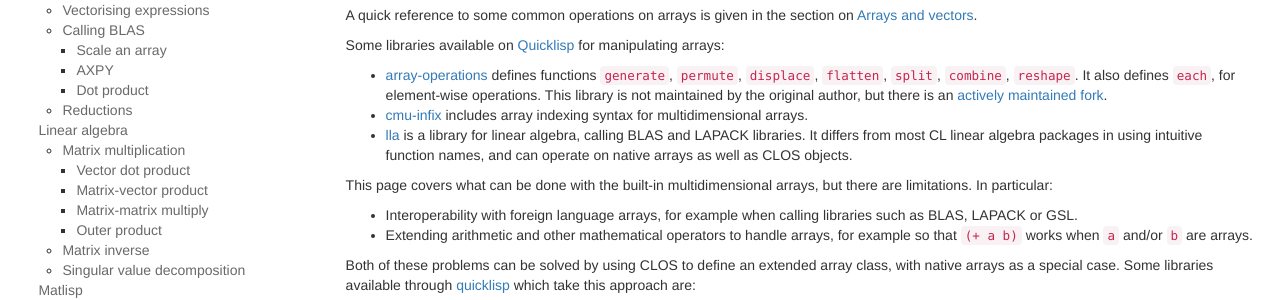
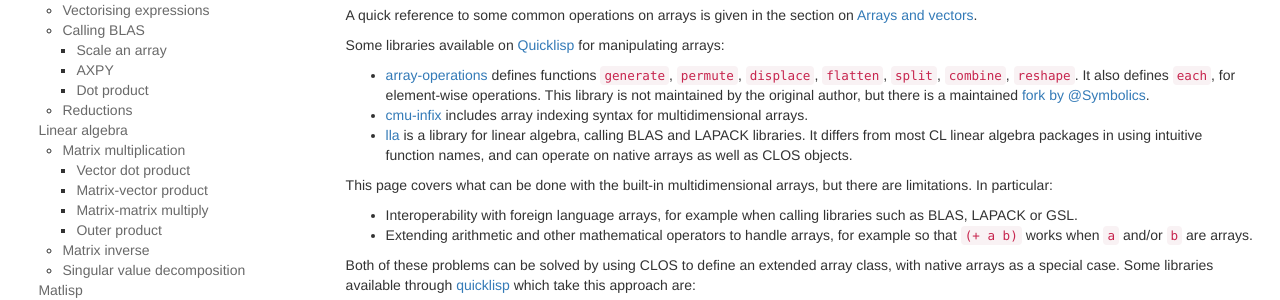
Before and after one commit to LispCookbook/cl-cookbook, a Jekyll site: the page built from arrays.md, in a window 1280 px wide and 900 px high. Shown: the part 284-584 px from the top of the window. Built offline with Jekyll 4.4.1, drawn with Linux system fonts in a browser that asks for light colours.

Commit message:
Update the active maintain repo link for Array-operations
It is now part of Lisp-Stat

```diff
--- a/arrays.md
+++ b/arrays.md
@@ -19,7 +19,7 @@ Some libraries available on [Quicklisp](https://www.quicklisp.org/beta/) for man
   functions `generate`, `permute`, `displace`, `flatten`, `split`,
   `combine`, `reshape`. It also defines `each`, for element-wise
   operations. This library is not maintained by the original author,
-  but there is an [actively maintained fork](https://github.com/bendudson/array-operations).
+  but there is a maintained [fork by @Symbolics](https://github.com/Lisp-Stat/array-operations).
 - [cmu-infix](https://github.com/rigetticomputing/cmu-infix) includes
   array indexing syntax for multidimensional arrays.
 - [lla](https://github.com/tpapp/lla) is a library for linear algebra, calling BLAS and LAPACK
```
